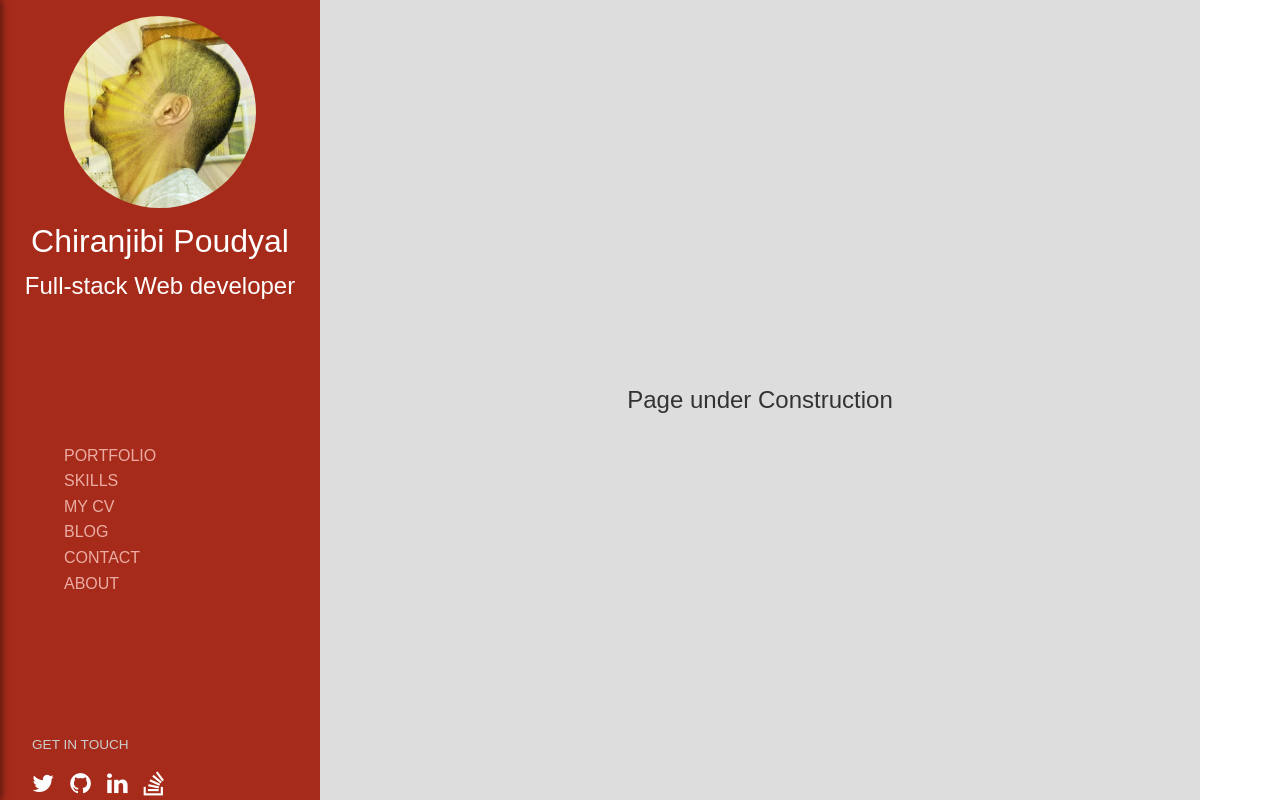
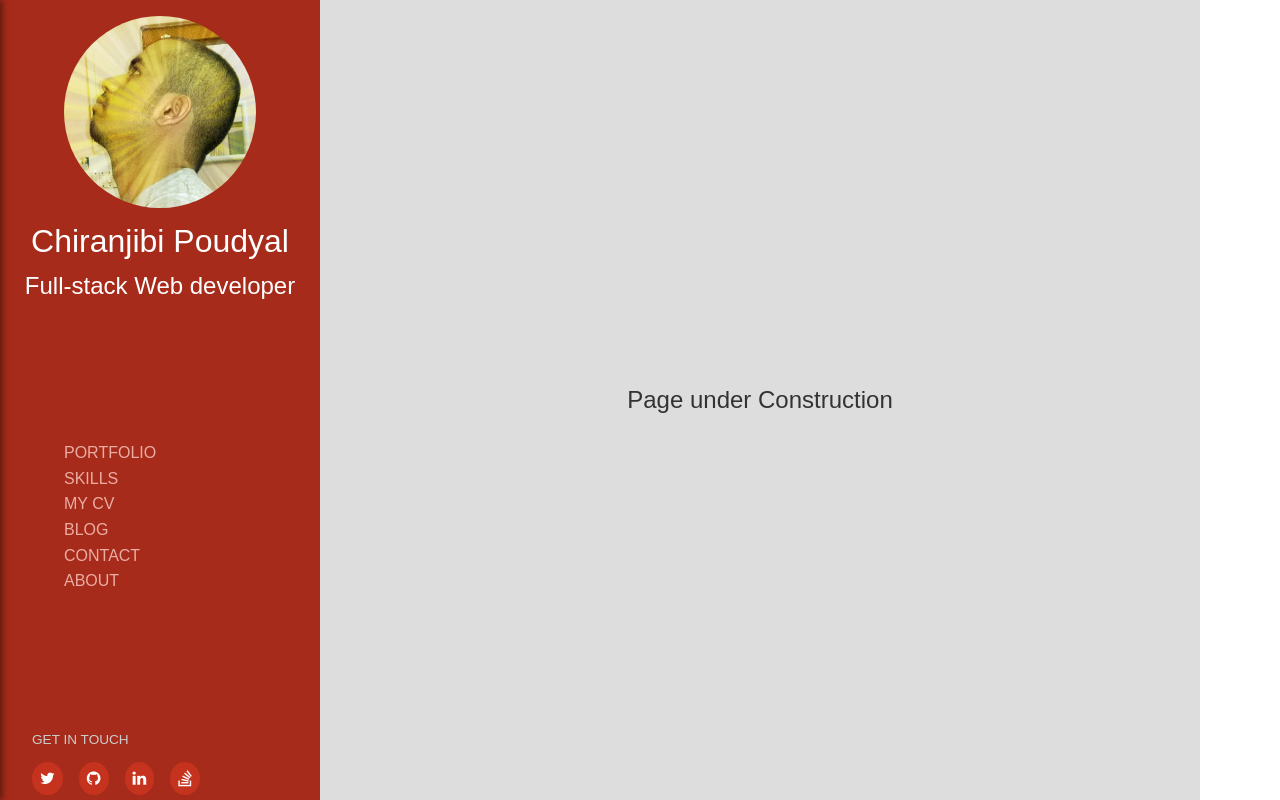
Before and after one commit to chiranz/portfolio, a React (Create React App) app: page / in a window 1280 px wide. Built offline with nearby package versions, Linux system fonts and the light colour scheme.

Commit message:
Social Icons size and css

```diff
--- a/src/components/Social/Links.js
+++ b/src/components/Social/Links.js
@@ -11,7 +11,7 @@ export default function Links() {
           href={socialLink.url}
           target="blank"
         >
-          <i className={socialLink.iconClass + " large"} />
+          <i className={socialLink.iconClass} />
         </a>
       ))}
     </div>
--- a/src/styles/css/style.css
+++ b/src/styles/css/style.css
@@ -207,8 +207,15 @@ nav {
   background-color: #a62b1a; }
   .aside .social p {
     color: #cccccc; }
-  .aside .social .social-links .text-light:hover {
-    color: #cccccc; }
+  .aside .social .social-links {
+    margin-bottom: 0.5rem; }
+    .aside .social .social-links .text-light:hover {
+      background-color: #fff;
+      color: #bc311e; }
+    .aside .social .social-links a {
+      padding: 0.5rem;
+      border-radius: 50%;
+      background-color: #c5331f; }
 
 .avatar {
   height: 12rem;
--- a/src/styles/scss/header.scss
+++ b/src/styles/scss/header.scss
@@ -28,8 +28,15 @@ nav {
     }
     .social-links {
       .text-light:hover {
-        color: darken($light-color, 20%);
+        background-color: $light-color;
+        color: $primary-color;
       }
+      a {
+        padding: 0.5rem;
+        border-radius: 50%;
+        background-color: lighten($primary-color, 2%);
+      }
+      margin-bottom: 0.5rem;
     }
   }
 }
```
